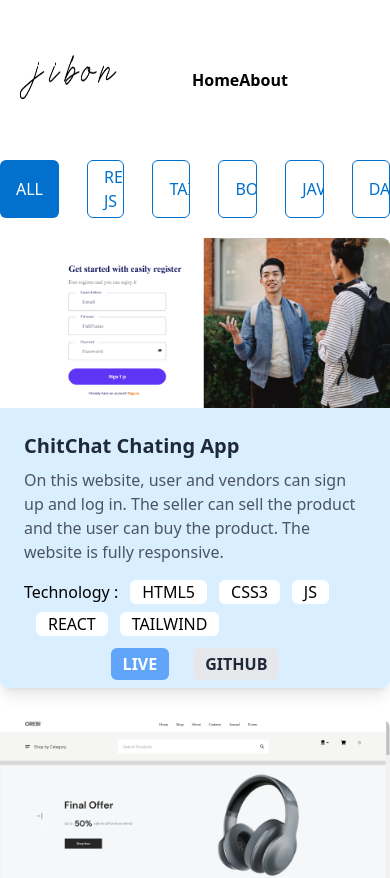
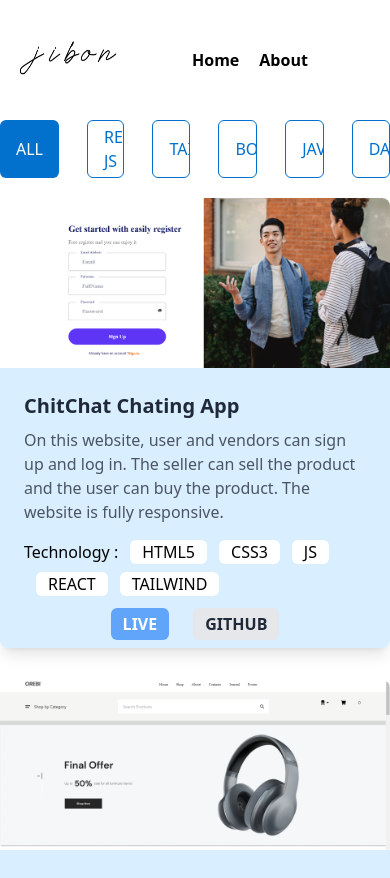
Before and after one commit to jibonrahaman/Jibon-just, a React (Vite) app: page /project in a window 390 px wide. Shown: the top 878 px of the page. Built offline with nearby package versions, Linux system fonts and the light colour scheme.

Commit message:
navbar responsive

```diff
--- a/src/Components/Navbar.jsx
+++ b/src/Components/Navbar.jsx
@@ -4,8 +4,8 @@ function Navbar() {
   return (
     <section className=''>
       <div className=' flex md:justify-between items-center'>
-        <img src={logo} alt="" className=' w-48 md:w-64 h-40 ' />
-        <div className=' flex font-semibold md:gap-x-5'>
+        <img src={logo} alt="" className='w-48 h-[120px] md:w-64 md:h-40 ' />
+        <div className=' flex font-semibold gap-x-5'>
           <Link to="/">
             <p>Home</p>
           </Link>
```
